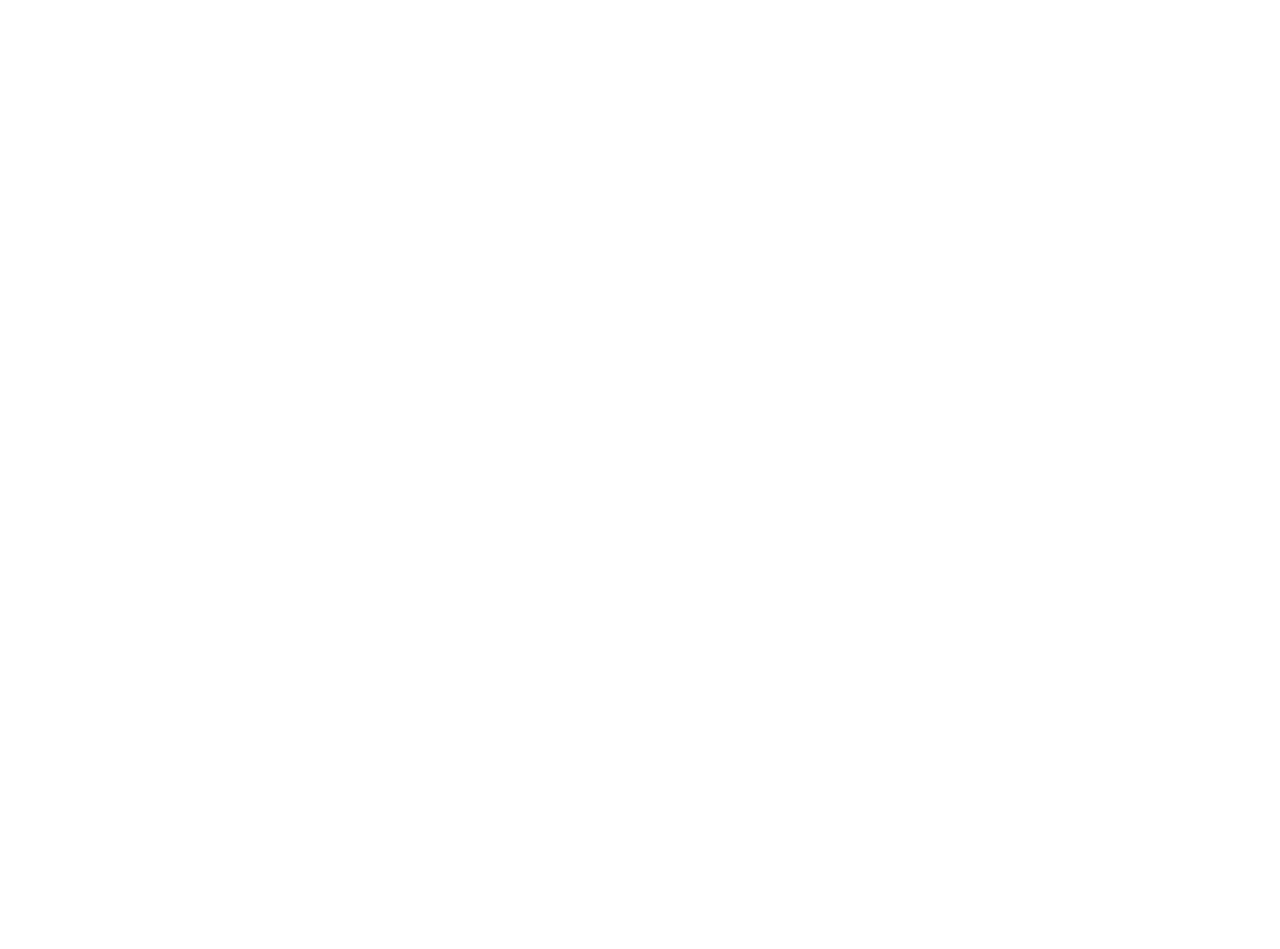
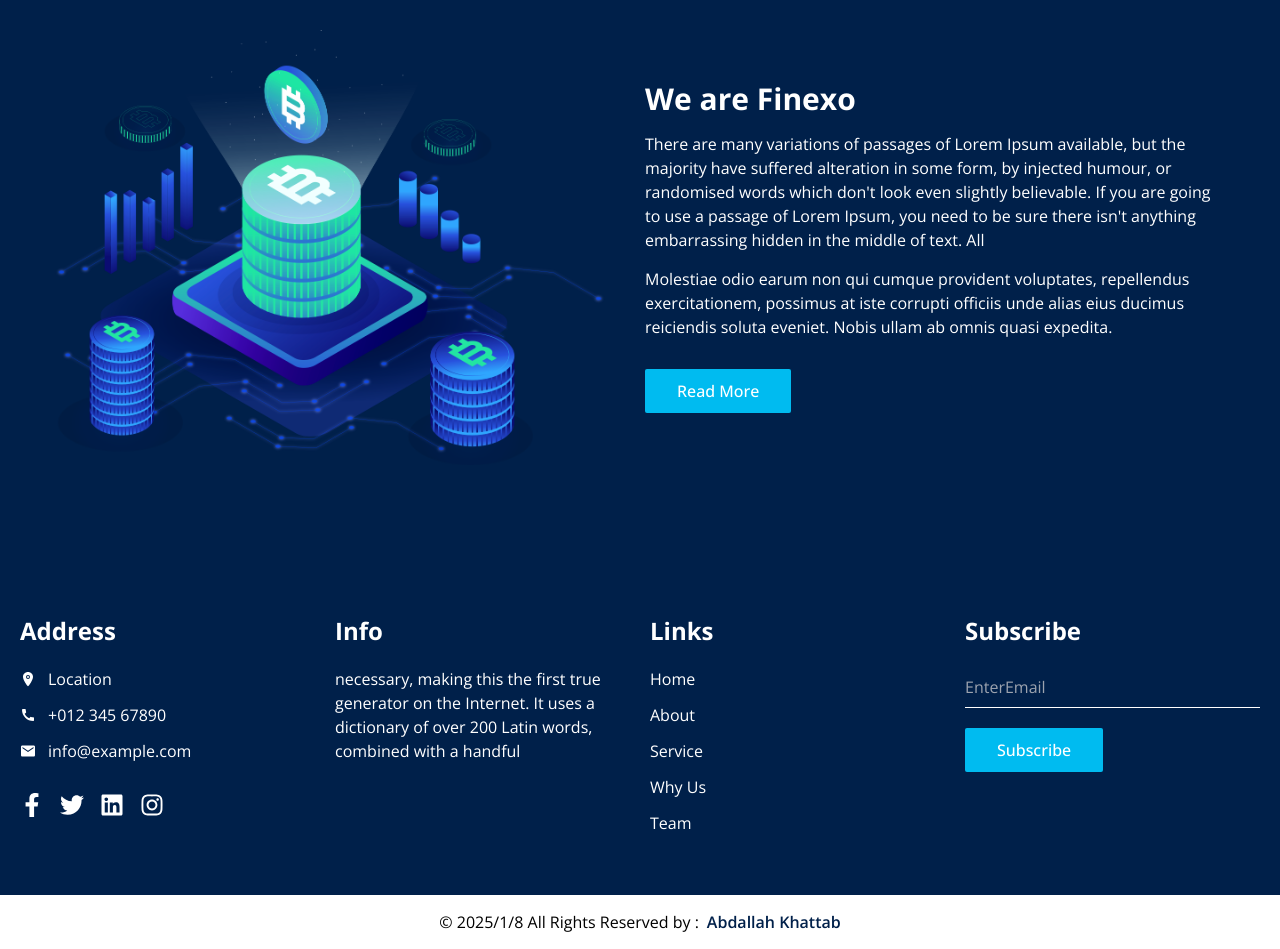
Before and after one commit to AbdallahKhattab11/Finexo_template, a React (Vite) app: page /about in a window 1280 px wide. Shown: the part 260-1209 px from the top of the page. Before the commit the page ends 800 px from the top, so only its background shows below. Built offline with nearby package versions, Linux system fonts and the light colour scheme.

Commit message:
added about page

```diff
--- a/src/components/Footer/Footer.jsx
+++ b/src/components/Footer/Footer.jsx
@@ -1,7 +1,7 @@
 
 const Footer = () => {
   return (
-    <footer className="py-[10px] elementCenter">
+    <footer className="py-[15px] elementCenter">
       <p className="flex items-center gap-2 px-[20px] text-center">
       &copy;
       2025/1/8 All Rights Reserved by :
--- a/src/pages/About/About.jsx
+++ b/src/pages/About/About.jsx
@@ -1,7 +1,14 @@
+import AboutUs from "../../components/AboutUs/AboutUs"
+import Info from "../../components/Info/Info"
+import Footer from "../../components/Footer/Footer"
 
 const About = () => {
   return (
-    <div>About</div>
+    <div>
+      <AboutUs/>
+      <Info />
+      <Footer />
+    </div>
   )
 }
 
```
